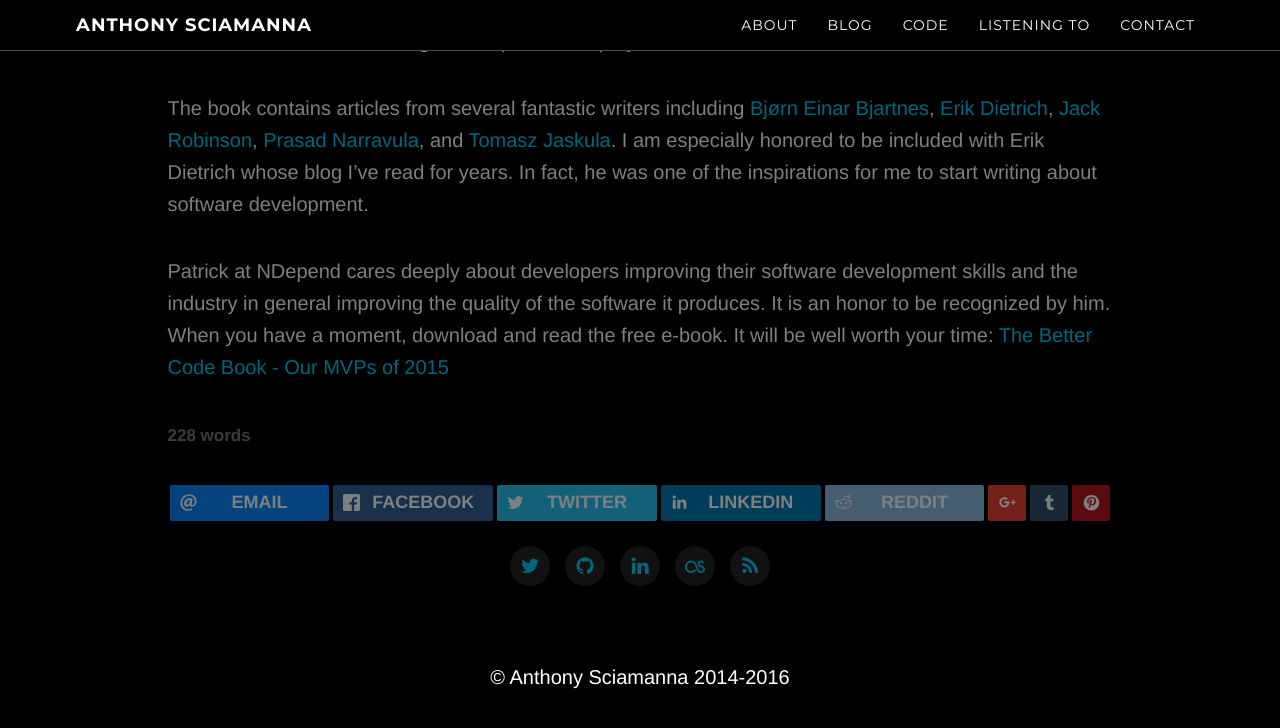
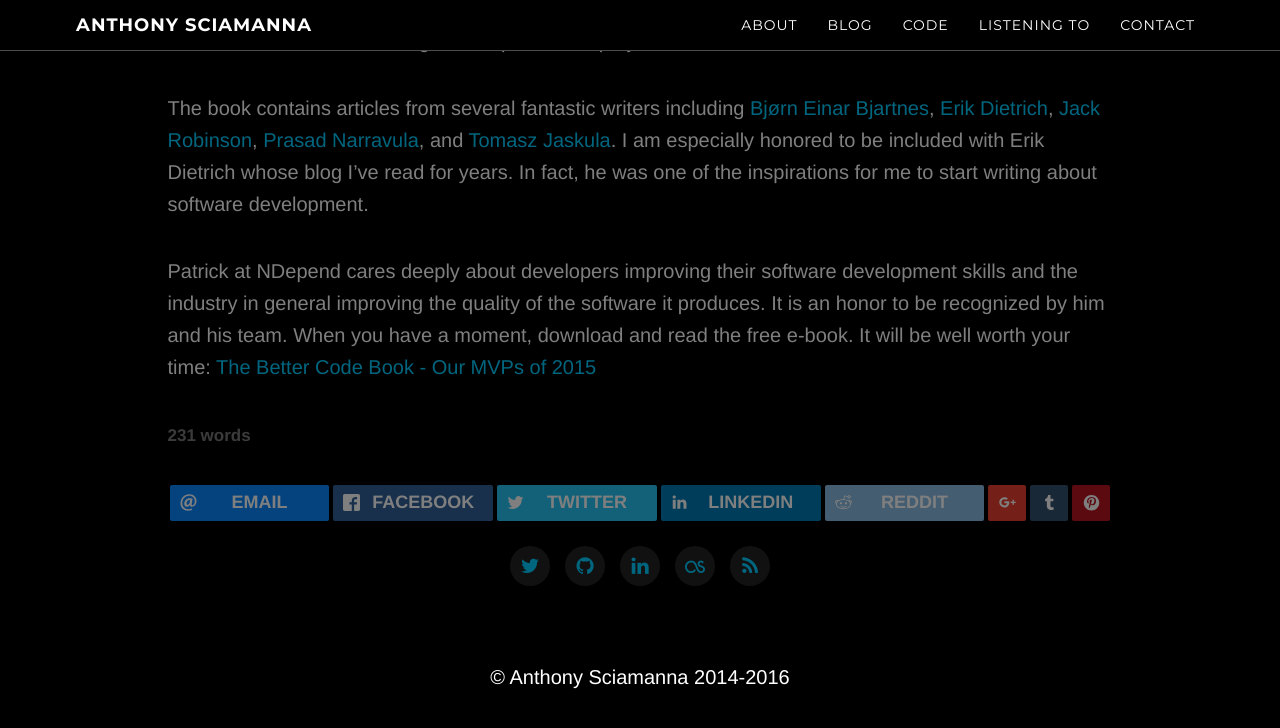
Before and after one commit to asciamanna/asciamanna.github.io, a Jekyll site: the page built from _posts/2016-03-10-the-better-code-book.md, in a window 1280 px wide and 900 px high, scrolled down 581 px. Shown: the top 728 px of the window. Built offline with Jekyll 4.4.1, drawn with Linux system fonts in a browser that asks for light colours; nearby versions of some CDN libraries; comment, search, counter and statistics services are not loaded; a style sheet for code colours, icons or effects is not loaded.

Commit message:
post update

```diff
--- a/_posts/2016-03-10-the-better-code-book.md
+++ b/_posts/2016-03-10-the-better-code-book.md
@@ -13,5 +13,5 @@ I find NDepend an invaluable tool to help organizations increase their code qual
 
 The book contains articles from several fantastic writers including [Bjørn Einar Bjartnes](https://twitter.com/bjartnes), [Erik Dietrich](http://www.daedtech.com/ ), [Jack Robinson](jackrobinson.co.nz), [Prasad Narravula](http://www.objectcraftworks.com/), and [Tomasz Jaskula](http://jaskula.fr/). I am especially honored to be included with Erik Dietrich whose blog I've read for years. In fact, he was one of the inspirations for me to start writing about software development.
 
-Patrick at NDepend cares deeply about developers improving their software development skills and the industry in general improving the quality of the software it produces. It is an honor to be recognized by him. When you have a moment, download and read the free e-book. It will be well worth your time:
+Patrick at NDepend cares deeply about developers improving their software development skills and the industry in general improving the quality of the software it produces. It is an honor to be recognized by him and his team. When you have a moment, download and read the free e-book. It will be well worth your time:
 [The Better Code Book - Our MVPs of 2015](http://blog.ndepend.com/better-code-book-2015/)
```
